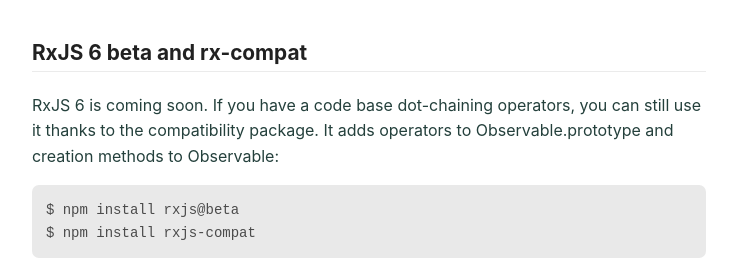
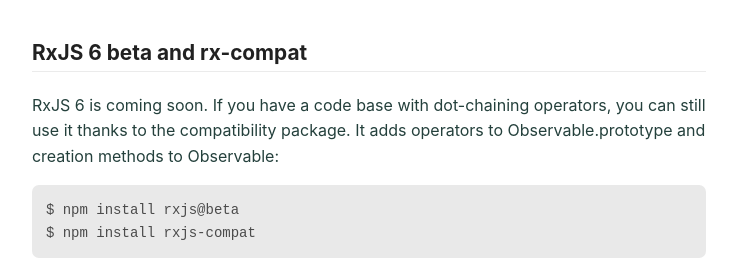
Before and after one commit to cedricss/reactive.how, a Jekyll site: the page built from rxjs/pipeable-operators-vs-dot-chaining.md, in a window 1280 px wide and 900 px high, scrolled down 1567 px. Shown: the part 165-437 px from the top of the window, without its empty margins (271-1008 px from the left). Built offline with Jekyll 4.4.1, drawn with Linux system fonts in a browser that asks for light colours; some of the changed text lies outside the part shown.

Commit message:
Fix typos

````diff
--- a/rxjs/pipeable-operators-vs-dot-chaining.md
+++ b/rxjs/pipeable-operators-vs-dot-chaining.md
@@ -13,7 +13,7 @@
 > ![](/img/pipeline-operator/code-with-pipeline-operator.gif)
 > Animation from [Episode 27 - JavaScript Pipeline Operator](/pipeline-operator).
 
-## RxJS 5.5 and dot-chaining
+## RxJS <5.5 and dot-chaining
 
 Prior to RxJS 5.5, you were _dot-chaining_ the operators like this:
 
@@ -58,7 +58,7 @@
 
 ## RxJS 6 beta and rx-compat
 
-RxJS 6 is coming soon. If you have a code base dot-chaining operators, you can still use it thanks to the compatibility package. It adds operators to Observable.prototype and creation methods to Observable:
+RxJS 6 is coming soon. If you have a code base with dot-chaining operators, you can still use it thanks to the compatibility package. It adds operators to Observable.prototype and creation methods to Observable:
 
 ```
 $ npm install rxjs@beta
````
